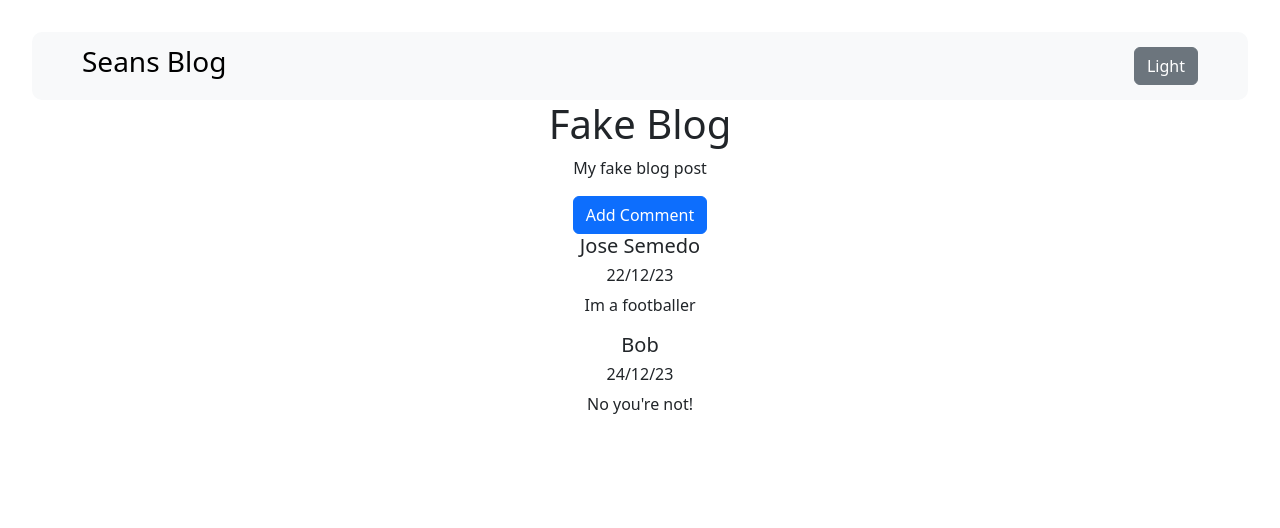
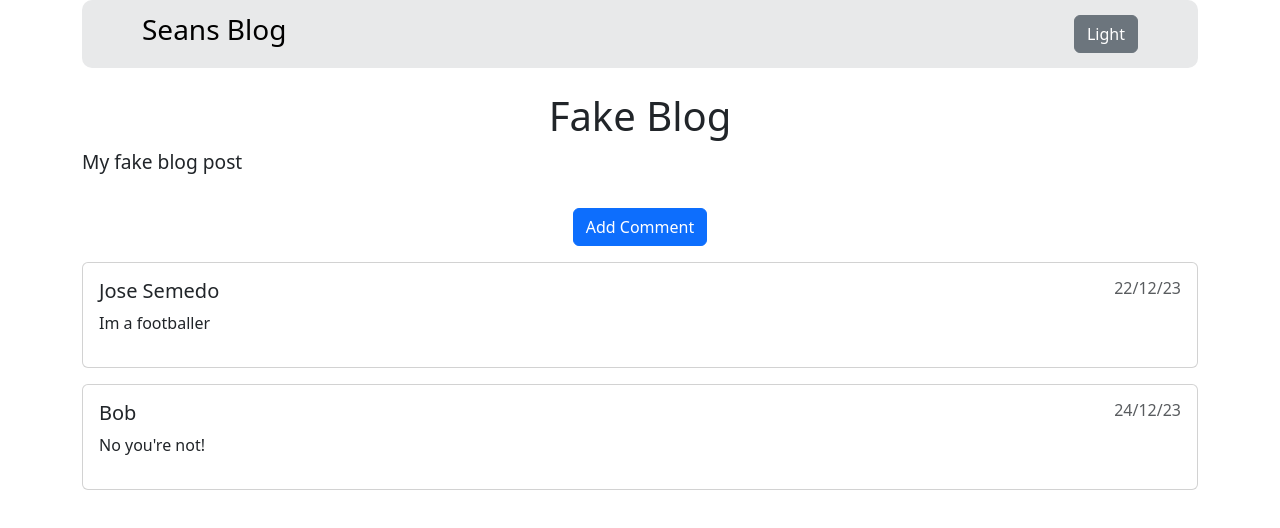
Before and after one commit to sbingley22/odin-blog-api-blog, a React (Vite) app: page /blogs/fake in a window 1280 px wide. Shown: the top 528 px of the page. Built offline with nearby package versions, Linux system fonts and the light colour scheme.

Commit message:
Improved css with bootstrap

```diff
--- a/src/App.css
+++ b/src/App.css
@@ -1,6 +1,10 @@
 #root {
   max-width: 1280px;
   margin: 0 auto;
-  padding: 2rem;
+  padding: 0;
   text-align: center;
 }
+
+.font-size-lg {
+  font-size: larger;
+}
--- a/src/components/Blog.jsx
+++ b/src/components/Blog.jsx
@@ -2,6 +2,10 @@ import { useState } from "react"
 import Header from "./Header"
 import Button from "react-bootstrap/Button"
 import Form from "react-bootstrap/Form"
+import Container from "react-bootstrap/Container";
+import Row from "react-bootstrap/Row";
+import Col from "react-bootstrap/Col";
+import Card from "react-bootstrap/Card";
 
 export default function Blog() {
   const blog = {
@@ -29,14 +33,19 @@ export default function Blog() {
   const [showCommentForm, setShowCommentForm] = useState(false)
 
   return (
-    <div>
+    <Container>
       <Header />
-      <div>
+      <Row className="mt-3">
+        <Col>
           <h1>{blog.title}</h1>
-        <p>{blog.content}</p>
-      </div>
-      <div>
-        {showCommentForm ?
+          <p className="text-start text-lg font-size-lg">{blog.content}</p>
+        </Col>
+      </Row>
+      <Row className="mt-3">
+        <Col>
+          {showCommentForm ? (
+            <Card>
+              <Card.Body>
                 <Form action={blog.url + "/comments"} method="POST">
                   <Form.Group controlId="name">
                     <Form.Label>Name</Form.Label>
@@ -51,19 +60,37 @@ export default function Blog() {
                     Submit
                   </Button>
                 </Form>
-        :
-          <Button variant="primary" onClick={()=>(setShowCommentForm(!showCommentForm))} >Add Comment</Button>
-        }
+              </Card.Body>
+            </Card>
+          ) : (
+            <Button
+              variant="primary"
+              onClick={() => setShowCommentForm(!showCommentForm)}
+            >
+              Add Comment
+            </Button>
+          )}
+        </Col>
+      </Row>
+      <Row className="mt-3">
+        <Col>
+          {comments.map((comment) => (
+            <Card key={comment.url} className="mb-3">
+              <Card.Body>
+                <div className="d-flex justify-content-between">
+                  <div>
+                    <h5>{comment.name}</h5>
                   </div>
-      <div>
-        {comments.map( (comment) => (
-          <div key={comment.url}>
-            <h5>{comment.name}</h5>
+                  <div className="text-muted">
                     <h6>{comment.date}</h6>
-            <p>{comment.content}</p>
-          </div>
-        ))}
                   </div>
                 </div>
-  )
+                <p className="text-start">{comment.content}</p>
+              </Card.Body>
+            </Card>
+          ))}
+        </Col>
+      </Row>
+    </Container>
+  );
 }
--- a/src/components/Blogs.jsx
+++ b/src/components/Blogs.jsx
@@ -11,20 +11,37 @@ export default function Blogs() {
     {
       url: "/blogs/fake2",
       title: "Fake Blog2",
-      content: "My fake blog post2"
+      content: "My fake blog post2My fake blog post2My fake blog post2My fake blog post2My fake blog post2My fake blog post2My fake blog post2My fake blog post2My fake blog post2My fake blog post2My fake blog post2My fake blog post2My fake blog post2My fake blog post2My fake blog post2My fake blog post2My fake blog post2My fake blog post2My fake blog post2My fake blog post2My fake blog post2My fake blog post2My fake blog post2My fake blog post2My fake blog post2My fake blog post2My fake blog post2My fake blog post2My fake blog post2My fake blog post2My fake blog post2"
+    },
+    {
+      url: "/blogs/fake3",
+      title: "Fake Blog3",
+      content: "My fake blog post3"
+    },
+    {
+      url: "/blogs/fake5",
+      title: "Fake Blog5",
+      content: "My fake blog post5"
     }
   ]
 
   return (
     <div>
       <Header />
-      {blogs.map( blog => (
-        <div key={blog.url}>
-          <a href={blog.url}>
-            <h1>{blog.title}</h1>
-          </a>
-        </div>
-      ))}
+      <div className="row">
+        {blogs.map((blog) => (
+          <div key={blog.url} className="col-md-6">
+            <div className="card mb-4">
+              <div className="card-body">
+                <a href={blog.url} className="text-decoration-none">
+                  <h5 className="card-title">{blog.title}</h5>
+                </a>
+                <p className="card-text">{blog.content.slice(0,200)}</p>
+              </div>
+            </div>
+          </div>
+        ))}
+      </div>
     </div>
   )
 }
--- a/src/components/Header.jsx
+++ b/src/components/Header.jsx
@@ -10,12 +10,12 @@ export default function Header() {
   };
 
   const navbarStyle = {
-    backgroundColor: isDark ? "#f8f9fa" : "#343a40",
+    backgroundColor: isDark ? "#e8e9ea" : "#343a40",
     borderRadius: "10px",
   }
 
   return (
-    <Navbar style={navbarStyle}>
+    <Navbar style={navbarStyle} className="mb-4 mt-0 px-5">
       <Container>
         <Navbar.Brand href={window.location.origin + "/blogs"}>
           <h3>Seans Blog</h3>
```
Lines whose indentation alone changed are shown as unchanged.
